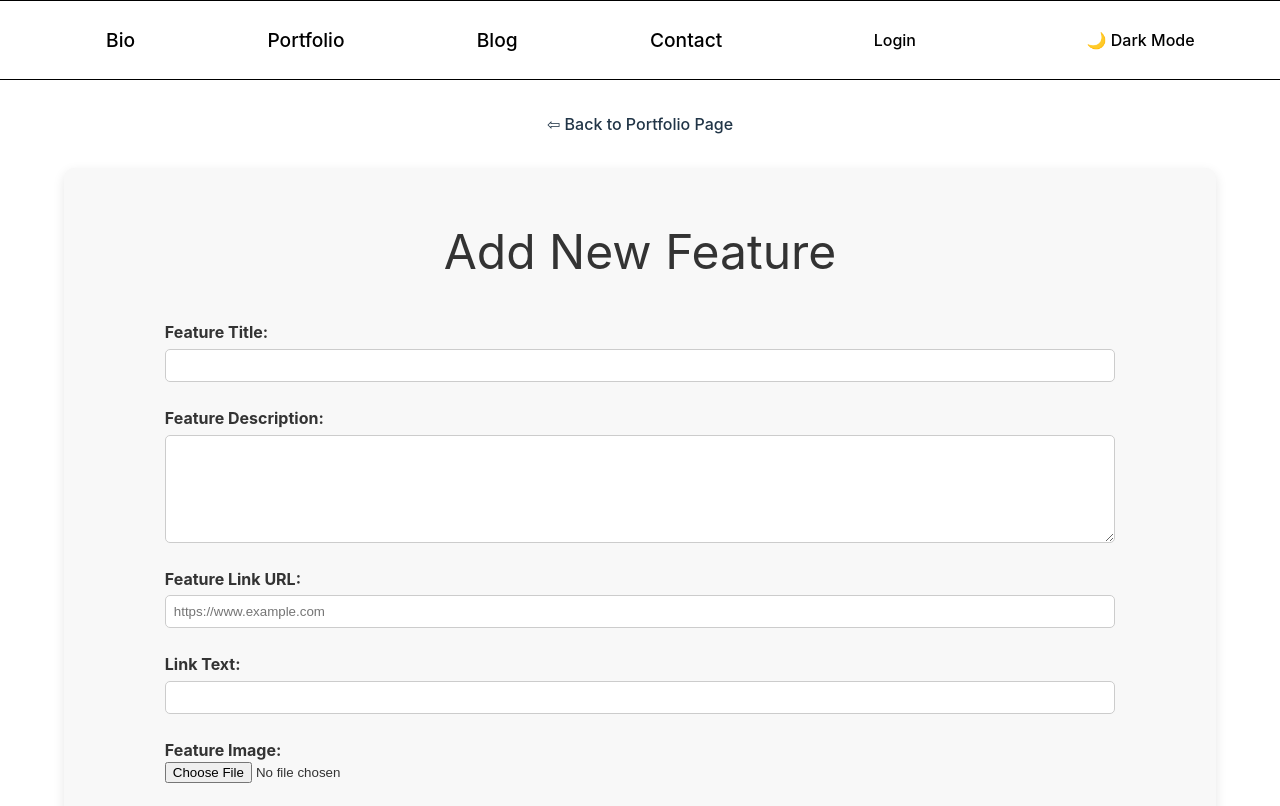
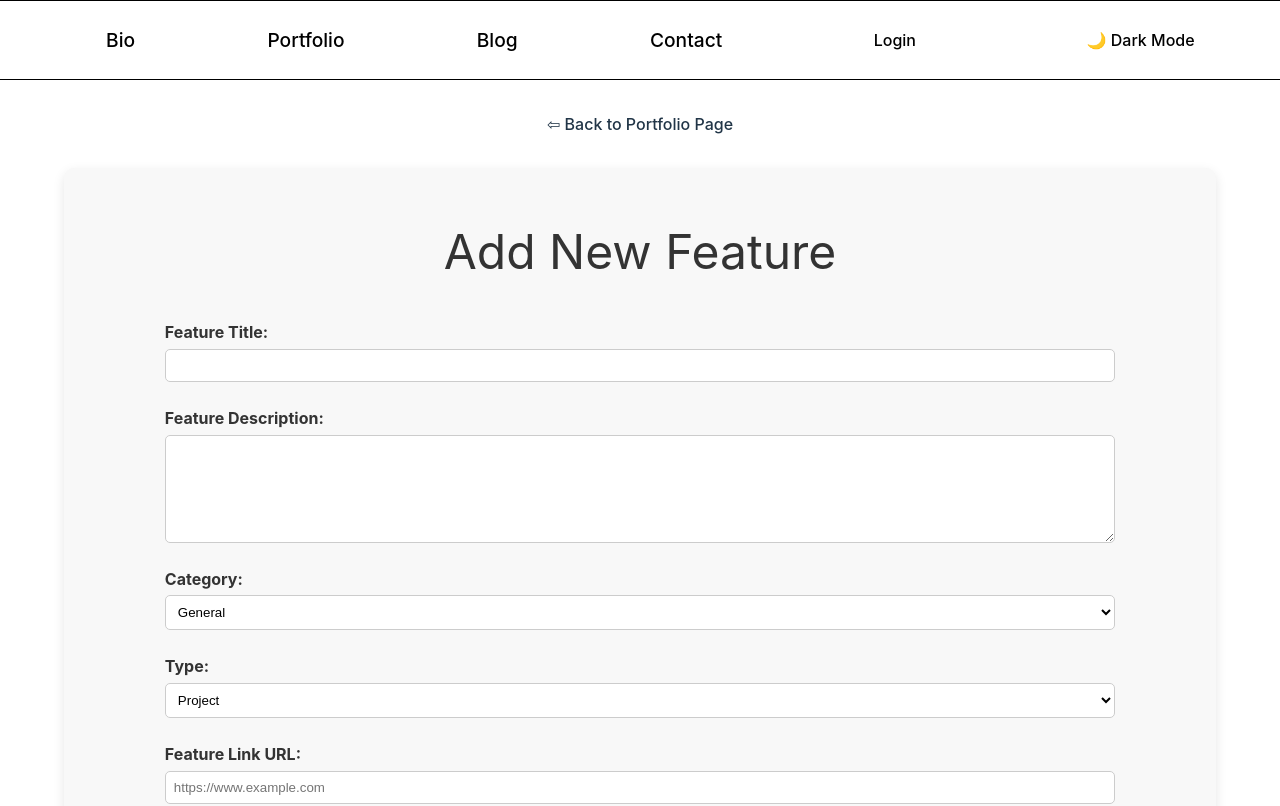
Before and after one commit to napolitanj/joetracks, a React (Vite) app: page /portfolioeditor in a window 1280 px wide. Shown: the top 806 px of the page. Built offline with nearby package versions, Linux system fonts and the light colour scheme; no server answers.

Commit message:
repair portfolio buttons, blog styles

```diff
--- a/src/components/PortfolioEditor.tsx
+++ b/src/components/PortfolioEditor.tsx
@@ -9,6 +9,8 @@ type Feature = {
   imageUrl: string;
   link: string;
   linkText: string;
+  category: string;
+  type: string;
 };
 
 const PortfolioEditor = () => {
@@ -21,6 +23,8 @@ const PortfolioEditor = () => {
   const [imageUrl, setImageUrl] = useState("");
   const [link, setLink] = useState("");
   const [linkText, setLinkText] = useState("");
+  const [category, setCategory] = useState("general");
+  const [type, setType] = useState("project");
   const [message, setMessage] = useState("");
   const [showConfirmDelete, setShowConfirmDelete] = useState(false);
 
@@ -38,6 +42,8 @@ const PortfolioEditor = () => {
             setImageUrl(feature.imageUrl);
             setLink(feature.link);
             setLinkText(feature.linkText);
+            setCategory(feature.category || "general");
+            setType(feature.type || "project");
           } else {
             setMessage("Feature not found.");
           }
@@ -46,9 +52,7 @@ const PortfolioEditor = () => {
       .catch((err) => console.error("Failed to load portfolio", err));
   }, [id]);
 
-  const handleFileUpload = async (
-    e: React.ChangeEvent<HTMLInputElement>
-  ): Promise<void> => {
+  const handleFileUpload = async (e: React.ChangeEvent<HTMLInputElement>) => {
     const file = e.target.files?.[0];
     if (!file) return;
 
@@ -90,7 +94,6 @@ const PortfolioEditor = () => {
     const url = id
       ? `https://api.joetracks.com/api/portfolio/${id}`
       : "https://api.joetracks.com/api/portfolio";
-    console.log("Submitting feature with imageUrl:", imageUrl);
 
     const res = await fetch(url, {
       method,
@@ -104,6 +107,8 @@ const PortfolioEditor = () => {
         imageUrl,
         link,
         linkText,
+        category,
+        type,
       }),
     });
 
@@ -161,6 +166,34 @@ const PortfolioEditor = () => {
           </label>
 
           <label>
+            Category:
+            <select
+              className="full-width-field"
+              value={category}
+              onChange={(e) => setCategory(e.target.value)}
+            >
+              <option value="software">Software & Tech</option>
+              <option value="outdoor">Outdoor Leadership</option>
+              <option value="nonprofit">Nonprofit</option>
+              <option value="marketing">Marketing & Web Strategy</option>
+              <option value="writing">Writing</option>
+              <option value="general">General</option>
+            </select>
+          </label>
+
+          <label>
+            Type:
+            <select
+              className="full-width-field"
+              value={type}
+              onChange={(e) => setType(e.target.value)}
+            >
+              <option value="category">Category</option>
+              <option value="project">Project</option>
+            </select>
+          </label>
+
+          <label>
             Feature Link URL:
             <input
               className="full-width-field"
@@ -168,7 +201,6 @@ const PortfolioEditor = () => {
               placeholder="https://www.example.com"
               value={link}
               onChange={(e) => setLink(e.target.value)}
-              required
             />
           </label>
 
@@ -179,7 +211,6 @@ const PortfolioEditor = () => {
               type="text"
               value={linkText}
               onChange={(e) => setLinkText(e.target.value)}
-              required
             />
           </label>
 
--- a/src/styles/Blog.css
+++ b/src/styles/Blog.css
@@ -7,6 +7,10 @@
   color: var(--text-color);
   background-color: var(--bg-color);
   transition: background-color 0.3s ease, color 0.3s ease;
+}
+
+.create-post {
+  margin: 2em;
 }
 
 /* Blog list layout */
@@ -107,7 +111,15 @@ body.dark .post-date {
   color: #aaa;
 }
 
+body.dark .post-brief {
+  color: #aaa;
+}
+
 body.dark .read-more {
+  color: #66aaff;
+}
+
+body.dark a {
   color: #66aaff;
 }
 
```
